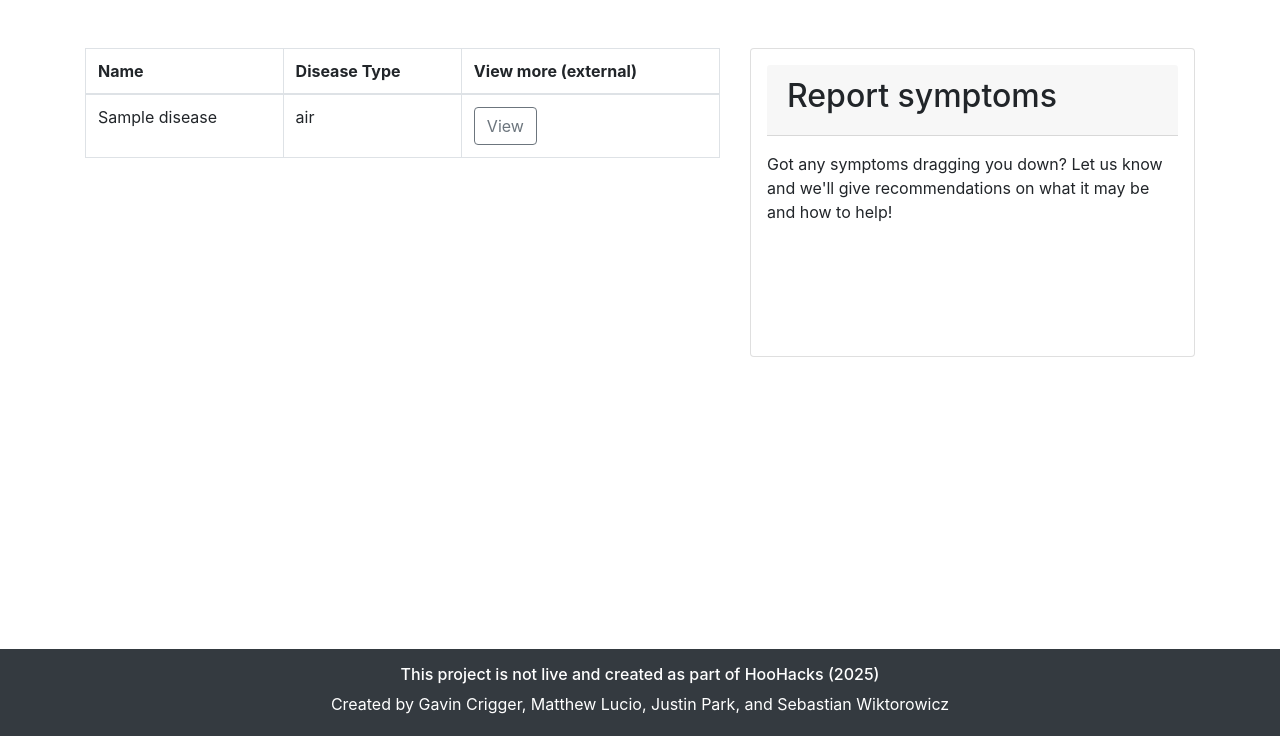
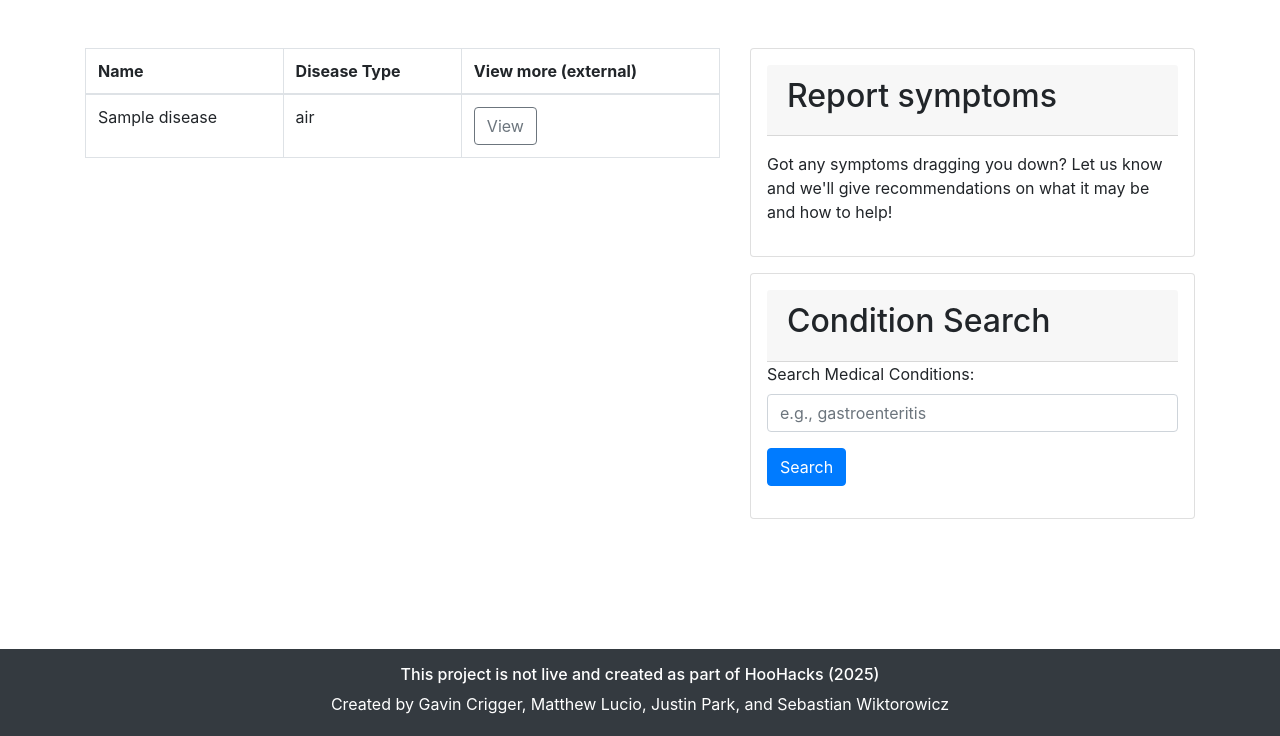
Before and after one commit to MatthewELucio/ContactTracingAppHooHacks, a Django app: page /learn/ in a window 1280 px wide. Shown: the part 64-800 px from the top of the page. Run offline with Django 4.2, Linux system fonts and the light colour scheme; a user stored in the database is signed in; tables that the repository leaves empty hold one stand-in row (values such as "Sample post"); some libraries are stand-ins or nearby versions.

Commit message:
symptom_api_working

```diff
--- a/App/templates/learn.html
+++ b/App/templates/learn.html
@@ -4,6 +4,7 @@
 
 <div class="container mt-5">
   <div class="row">
+    <!-- Left column: Disease Table -->
     <div class="col-md-7">
       <table class="table table-bordered">
         <thead>
@@ -30,15 +31,48 @@
         </tbody>
       </table>
     </div>
+
+    <!-- Right column: Report Symptoms and Condition Search -->
     <div class="col-md-5">
-            <div class="card p-3">
+      <!-- Report Symptoms Card -->
+      <div class="card p-3 mb-3">
         <div class="card-header border-rounded">
           <h2>Report symptoms</h2>
         </div>
         <p class="pt-3">Got any symptoms dragging you down? Let us know and we'll give recommendations on what it may be and how to help!</p>
-                <div style="height:100px"></div>
+        <!-- You can add a button/link to the report form here if desired -->
+      </div>
+
+      <!-- Condition Search Card -->
+      <div class="card p-3">
+        <div class="card-header border-rounded">
+          <h2>Condition Search</h2>
+        </div>
+        <form method="get" action="{% url 'App:condition_search' %}">
+          <div class="mb-3">
+            <label for="q" class="form-label">Search Medical Conditions:</label>
+            <input type="text" id="q" name="q" class="form-control" value="{{ query }}" placeholder="e.g., gastroenteritis">
+          </div>
+          <button type="submit" class="btn btn-primary">Search</button>
+        </form>
+
+        {% if results %}
+          <div class="mt-3">
+            <h5>Results (Total: {{ results.0 }})</h5>
+            <ul class="list-group">
+              {% for result in results.3 %}
+                <li class="list-group-item">
+                  {% for display in result %}
+                    {{ display }}
+                  {% endfor %}
+                </li>
+              {% endfor %}
+            </ul>
+          </div>
+        {% endif %}
       </div>
     </div>
+
   </div>
 </div>
 
--- a/App/urls.py
+++ b/App/urls.py
@@ -32,6 +32,8 @@ urlpatterns = [
     path("home/", views.home, name='home'),
     path("accounts/", include("allauth.urls")),
     path("report_illness/", views.report_illness, name='report_illness'),
+    path('conditions/search/', views.condition_search, name='condition_search'),
+    path('conditions/autocomplete/', views.condition_autocomplete, name='condition_autocomplete'),
     path("notify/", views.notify, name='notify'),
     path("learn/", views.learn, name='learn')
 ]
--- a/App/views.py
+++ b/App/views.py
@@ -10,6 +10,10 @@ from django.views.decorators.http import require_POST
 from .models import LocationHistory, RelevantLocation, Disease
 import django.utils.timezone as timezone
 from .forms import PhysicalReportForm, ProfileForm
+import requests
+from django.conf import settings
+from django.views.decorators.http import require_GET
+
 
 
 def haversine(lat1, lon1, lat2, lon2):
@@ -179,3 +183,66 @@ def home(request):
     if request.user.is_authenticated:
         return render(request, "home.html", {'email': request.user.email})
     else: return render(request, "login.html")
+
+
+def condition_search(request):
+    """
+    This view queries the external Medical Conditions API and renders the learn.html page.
+    The learn.html template should include the condition search card that uses the provided
+    context variables (query, results, error) to display search results.
+    """
+    query = request.GET.get('q', '')  # Get the search term from the query string
+    results = None
+    error = None
+
+    if query:
+        base_url = "https://clinicaltables.nlm.nih.gov/api/conditions/v3/search"
+        params = {
+            'terms': query,                     # The search term(s)
+            'maxList': 7,                       # Limit number of returned results (default is 7)
+            'df': 'term_icd9_code,primary_name', # Fields to display
+            # Other parameters can be added here as needed:
+            # 'sf': 'consumer_name,primary_name,...',
+            # 'ef': 'term_icd9_code,term_icd9_text',
+            # 'offset': 0, etc.
+        }
+        try:
+            response = requests.get(base_url, params=params, timeout=5)
+            response.raise_for_status()  # Raise an exception for HTTP errors
+            results = response.json()
+        except requests.RequestException as e:
+            error = str(e)
+
+    context = {
+        'query': query,
+        'results': results,
+        'error': error,
+    }
+    # Render the learn.html template so that the condition search appears in the right column.
+    return render(request, 'learn.html', context)
+
+@require_GET
+def condition_autocomplete(request):
+    """
+    This view returns a JSON response containing a list of primary names for medical conditions,
+    which can be used for an autocomplete feature on the frontend.
+    """
+    query = request.GET.get('q', '')
+    data = {}
+    if query:
+        base_url = "https://clinicaltables.nlm.nih.gov/api/conditions/v3/search"
+        params = {
+            'terms': query,
+            'maxList': 7,
+            'df': 'primary_name',
+        }
+        try:
+            response = requests.get(base_url, params=params, timeout=5)
+            response.raise_for_status()
+            results = response.json()
+            # Extract the primary names from the display array (located at index 3).
+            display_results = [item[0] for item in results[3]] if results and len(results) >= 4 else []
+            data = {'results': display_results}
+        except Exception as e:
+            data = {'error': str(e)}
+    return JsonResponse(data)
```
Lines whose indentation alone changed are shown as unchanged.
